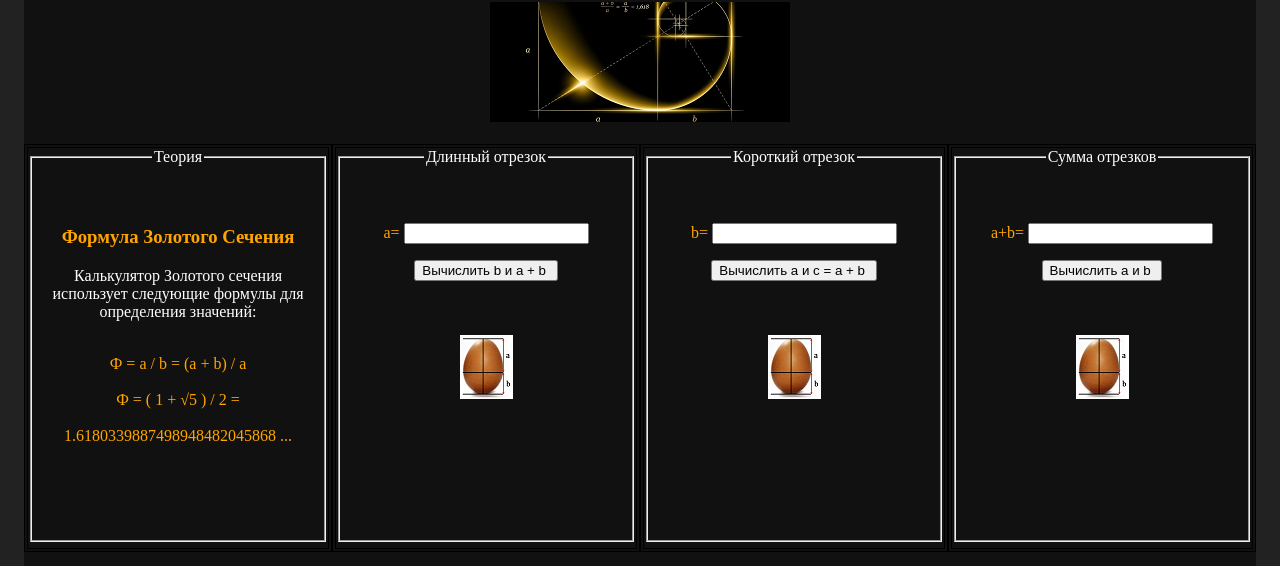
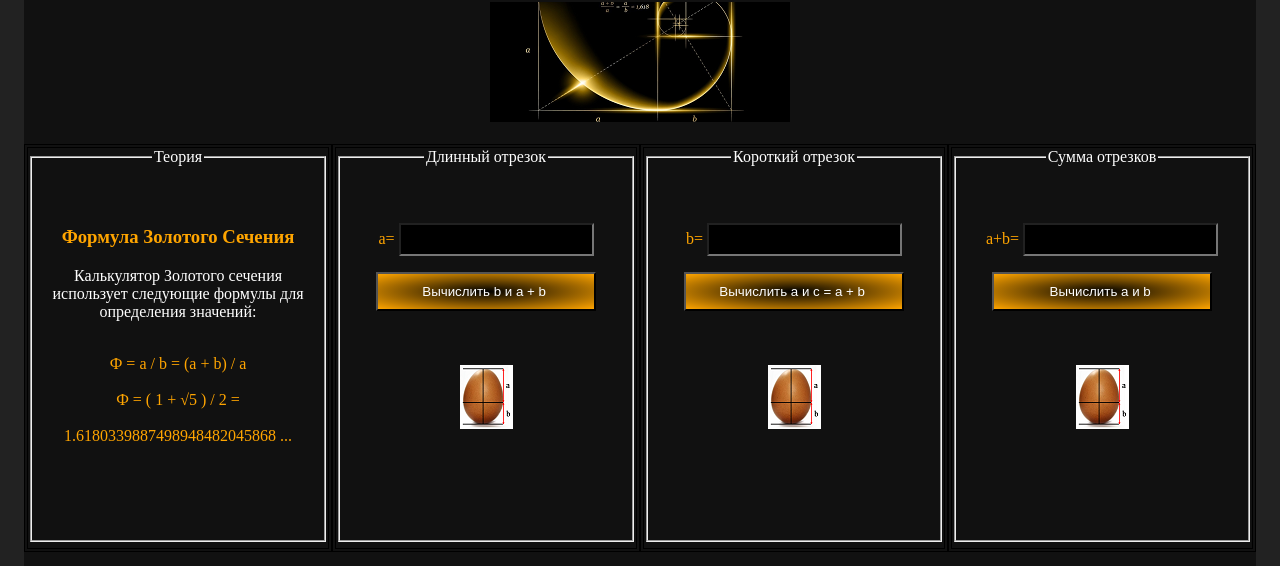
Before and after one commit to KorostelevaAM/gs, a plain HTML site: page index.html in a window 1280 px wide. Shown: the part 113-679 px from the top of the page. Drawn offline with Linux system fonts and the light colour scheme; a script that the page names is missing.

Commit message:
Add files via upload

```diff
--- a/main.css
+++ b/main.css
@@ -1,6 +1,21 @@
 body
 {
     background-color: #222;
+}
+
+.btn
+{
+    padding: 10px;
+    width: 220px;
+    background: radial-gradient(black, orange);
+    color: white;
+}
+
+.edit
+{
+    padding: 7px;
+    background-color: black;
+    color: orange;
 }
 
 .d
@@ -69,3 +84,14 @@ fieldset
     margin-right: auto;
     }
 }
+
+img {
+
+    -webkit-transition: -webkit-transform .8s ease-in-out;
+    transition:         transform .8s ease-in-out;
+}
+
+img:hover {
+    -webkit-transform: rotate(360deg);
+    transform: rotate(360deg);
+}
```
